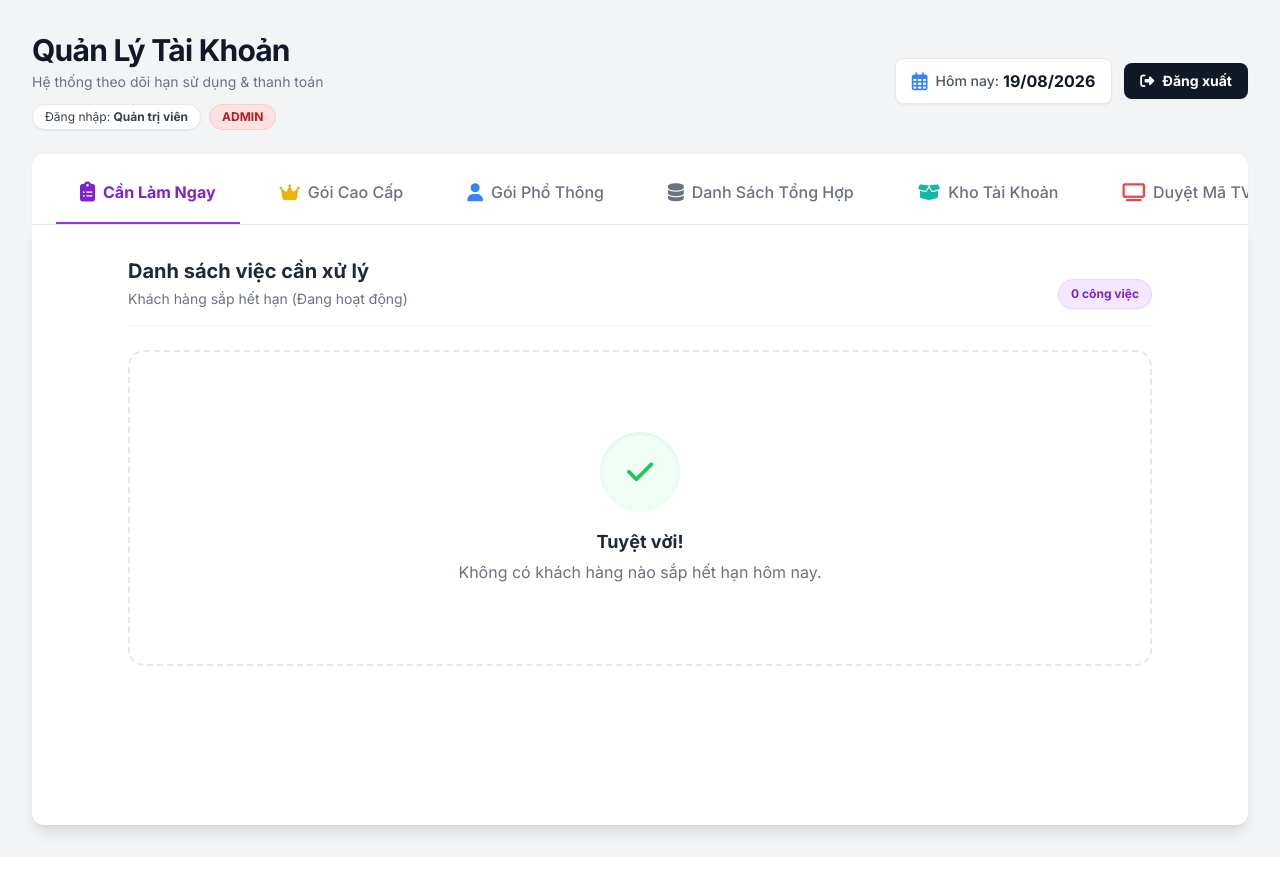
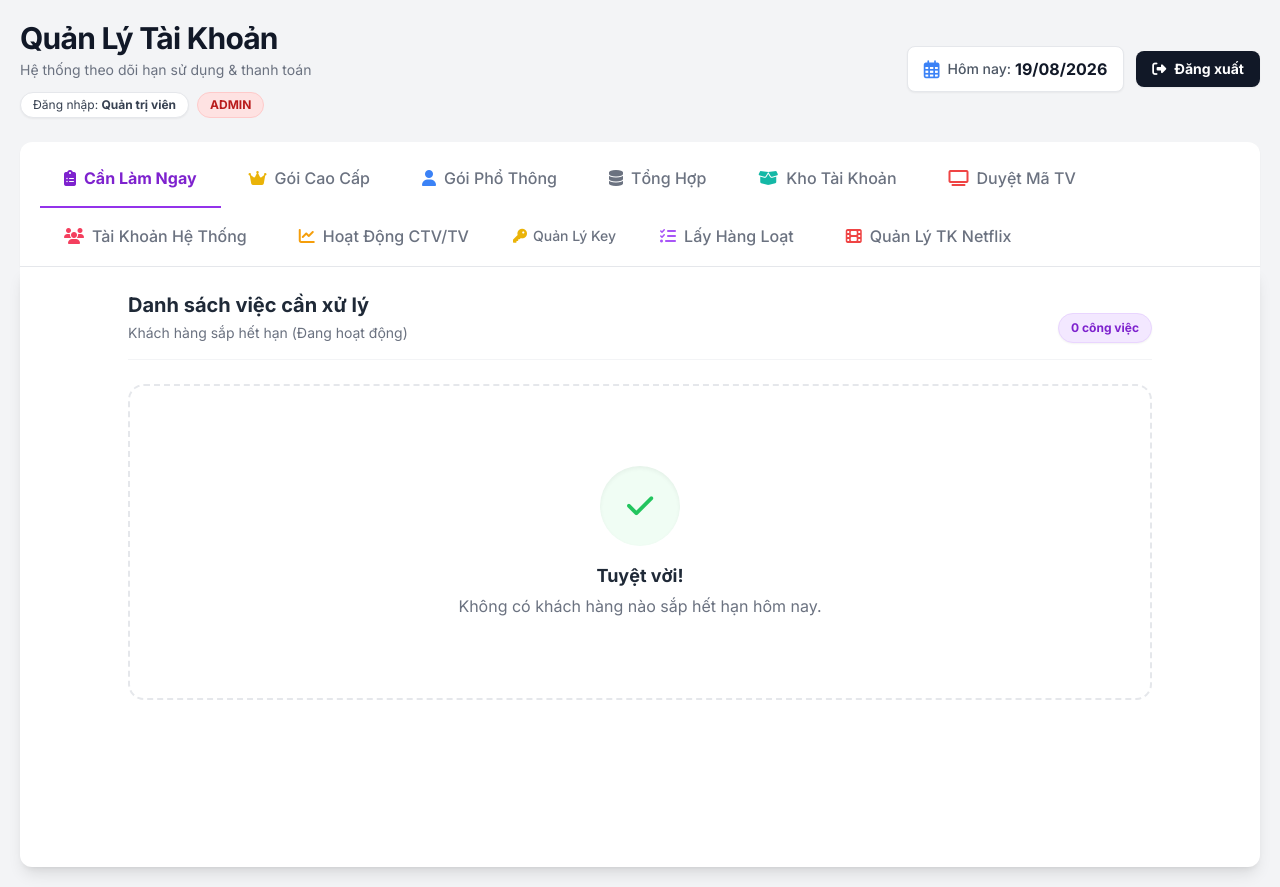
Before and after one commit to 21012077-ship-it/tiemphimdaily, a Flask app: page / in a window 1280 px wide. Before the commit the page ends 845 px from the top, so only its background shows below. Run offline with Flask 3, Linux system fonts and the light colour scheme; a user stored in the database is signed in; data comes from the database, SQL or seed files in the repository; data that the repository does not hold is empty; some libraries are stand-ins or nearby versions.

Commit message:
fix: giao dien full man hinh, tab bar wrap 2 hang khong bi scroll ngang

```diff
--- a/templates/index.html
+++ b/templates/index.html
@@ -15,9 +15,9 @@
         .transition-all { transition-property: all; transition-timing-function: cubic-bezier(0.4, 0, 0.2, 1); transition-duration: 300ms; }
     </style>
 </head>
-<body class="p-4 md:p-8 min-h-screen">
-
-    <div class="max-w-7xl mx-auto">
+<body class="p-3 md:p-5 min-h-screen">
+
+    <div class="w-full max-w-[1600px] mx-auto">
         <div class="flex flex-col md:flex-row justify-between items-start md:items-center mb-6 gap-4">
             <div>
                 <h1 class="text-2xl md:text-3xl font-bold text-gray-900 tracking-tight">Quản Lý Tài Khoản</h1>
@@ -42,58 +42,58 @@
             </div>
         </div>
 
-        <div class="bg-white rounded-t-xl shadow-sm border-b border-gray-200 px-2 md:px-6 pt-2 overflow-x-auto">
-            <div class="flex space-x-4 min-w-max">
-                <div id="btn-todo" onclick="switchTab('view-todo')" class="py-4 px-4 md:px-6 cursor-pointer tab-active border-purple-600 text-purple-700 flex items-center gap-2 rounded-t-lg transition-all">
+        <div class="bg-white rounded-t-xl shadow-sm border-b border-gray-200 px-3 md:px-5 pt-2">
+            <div class="flex flex-wrap gap-x-1 gap-y-0">
+                <div id="btn-todo" onclick="switchTab('view-todo')" class="py-3 px-3 md:px-4 cursor-pointer tab-active border-purple-600 text-purple-700 flex items-center gap-1.5 rounded-t-lg transition-all text-sm">
                     <div class="relative">
-                        <i class="fas fa-clipboard-list text-xl"></i>
+                        <i class="fas fa-clipboard-list text-base"></i>
                         {% if todos|length > 0 %}
-                        <span class="absolute -top-2 -right-2 bg-red-500 text-white text-[10px] font-bold px-1.5 py-0.5 rounded-full animate-bounce shadow-sm ring-2 ring-white">{{ todos|length }}</span>
+                        <span class="absolute -top-2 -right-2 bg-red-500 text-white text-[9px] font-bold px-1.5 py-0.5 rounded-full animate-bounce shadow-sm ring-2 ring-white">{{ todos|length }}</span>
                         {% endif %}
                     </div>
-                    <span>Cần Làm Ngay</span>
-                </div>
-                <div id="btn-premium" onclick="switchTab('view-premium')" class="py-4 px-4 md:px-6 cursor-pointer tab-inactive border-transparent hover:text-gray-800 flex items-center gap-2 rounded-t-lg transition-all">
-                    <i class="fas fa-crown text-yellow-500 text-lg"></i> <span>Gói Cao Cấp</span>
-                </div>
-                <div id="btn-standard" onclick="switchTab('view-standard')" class="py-4 px-4 md:px-6 cursor-pointer tab-inactive border-transparent hover:text-gray-800 flex items-center gap-2 rounded-t-lg transition-all">
-                    <i class="fas fa-user text-blue-500 text-lg"></i> <span>Gói Phổ Thông</span>
+                    <span class="hidden sm:inline">Cần Làm Ngay</span>
+                </div>
+                <div id="btn-premium" onclick="switchTab('view-premium')" class="py-3 px-3 md:px-4 cursor-pointer tab-inactive border-transparent flex items-center gap-1.5 rounded-t-lg transition-all text-sm">
+                    <i class="fas fa-crown text-yellow-500"></i> <span>Gói Cao Cấp</span>
+                </div>
+                <div id="btn-standard" onclick="switchTab('view-standard')" class="py-3 px-3 md:px-4 cursor-pointer tab-inactive border-transparent flex items-center gap-1.5 rounded-t-lg transition-all text-sm">
+                    <i class="fas fa-user text-blue-500"></i> <span>Gói Phổ Thông</span>
                 </div>
                 {% if current_user.role == 'ctv' %}
-                <div id="btn-fetch" onclick="switchTab('view-fetch')" class="py-4 px-4 md:px-6 cursor-pointer tab-inactive border-transparent hover:text-gray-800 flex items-center gap-2 rounded-t-lg transition-all">
-                    <i class="fas fa-tv text-teal-500 text-lg"></i> <span>Lấy Tài Khoản</span>
+                <div id="btn-fetch" onclick="switchTab('view-fetch')" class="py-3 px-3 md:px-4 cursor-pointer tab-inactive border-transparent flex items-center gap-1.5 rounded-t-lg transition-all text-sm">
+                    <i class="fas fa-tv text-teal-500"></i> <span>Lấy Tài Khoản</span>
                 </div>
                 {% endif %}
                 {% if current_user.role == 'admin' %}
-                <div id="btn-master" onclick="switchTab('view-master')" class="py-4 px-4 md:px-6 cursor-pointer tab-inactive border-transparent hover:text-gray-800 flex items-center gap-2 rounded-t-lg transition-all">
-                    <i class="fas fa-database text-gray-500 text-lg"></i> <span>Danh Sách Tổng Hợp</span>
-                </div>
-                <div id="btn-vault" onclick="switchTab('view-vault')" class="py-4 px-4 md:px-6 cursor-pointer tab-inactive border-transparent hover:text-gray-800 flex items-center gap-2 rounded-t-lg transition-all">
-                    <i class="fas fa-box-open text-teal-500 text-lg"></i> <span>Kho Tài Khoản</span>
-                </div>
-                <div id="btn-tvlogin" onclick="switchTab('view-tvlogin')" class="py-4 px-4 md:px-6 cursor-pointer tab-inactive border-transparent hover:text-gray-800 flex items-center gap-2 rounded-t-lg transition-all">
-                    <i class="fas fa-tv text-red-500 text-lg"></i> <span>Duyệt Mã TV</span>
-                </div>
-                <div id="btn-users" onclick="switchTab('view-users')" class="py-4 px-4 md:px-6 cursor-pointer tab-inactive border-transparent hover:text-gray-800 flex items-center gap-2 rounded-t-lg transition-all">
-                    <i class="fas fa-users text-rose-500 text-lg"></i> <span>Tài Khoản Hệ Thống</span>
-                </div>
-                <div id="btn-activity" onclick="switchTab('view-activity')" class="py-4 px-4 md:px-6 cursor-pointer tab-inactive border-transparent hover:text-gray-800 flex items-center gap-2 rounded-t-lg transition-all">
-                    <i class="fas fa-chart-line text-amber-500 text-lg"></i> <span>Hoạt Động CTV/TV</span>
-                </div>
-                <a href="/admin/keys" class="py-4 px-4 md:px-6 cursor-pointer tab-inactive border-transparent hover:text-gray-800 flex items-center gap-2 rounded-t-lg transition-all text-gray-500 hover:text-yellow-600 no-underline">
-                    <i class="fas fa-key text-yellow-500 text-lg"></i> <span>Quản Lý Key</span>
+                <div id="btn-master" onclick="switchTab('view-master')" class="py-3 px-3 md:px-4 cursor-pointer tab-inactive border-transparent flex items-center gap-1.5 rounded-t-lg transition-all text-sm">
+                    <i class="fas fa-database text-gray-500"></i> <span>Tổng Hợp</span>
+                </div>
+                <div id="btn-vault" onclick="switchTab('view-vault')" class="py-3 px-3 md:px-4 cursor-pointer tab-inactive border-transparent flex items-center gap-1.5 rounded-t-lg transition-all text-sm">
+                    <i class="fas fa-box-open text-teal-500"></i> <span>Kho Tài Khoản</span>
+                </div>
+                <div id="btn-tvlogin" onclick="switchTab('view-tvlogin')" class="py-3 px-3 md:px-4 cursor-pointer tab-inactive border-transparent flex items-center gap-1.5 rounded-t-lg transition-all text-sm">
+                    <i class="fas fa-tv text-red-500"></i> <span>Duyệt Mã TV</span>
+                </div>
+                <div id="btn-users" onclick="switchTab('view-users')" class="py-3 px-3 md:px-4 cursor-pointer tab-inactive border-transparent flex items-center gap-1.5 rounded-t-lg transition-all text-sm">
+                    <i class="fas fa-users text-rose-500"></i> <span>Tài Khoản Hệ Thống</span>
+                </div>
+                <div id="btn-activity" onclick="switchTab('view-activity')" class="py-3 px-3 md:px-4 cursor-pointer tab-inactive border-transparent flex items-center gap-1.5 rounded-t-lg transition-all text-sm">
+                    <i class="fas fa-chart-line text-amber-500"></i> <span>Hoạt Động CTV/TV</span>
+                </div>
+                <a href="/admin/keys" class="py-3 px-3 md:px-4 cursor-pointer tab-inactive border-transparent flex items-center gap-1.5 rounded-t-lg transition-all text-sm text-gray-500 hover:text-yellow-600 no-underline">
+                    <i class="fas fa-key text-yellow-500"></i> <span>Quản Lý Key</span>
                 </a>
-                <div id="btn-batch" onclick="switchTab('view-batch')" class="py-4 px-4 md:px-6 cursor-pointer tab-inactive border-transparent hover:text-gray-800 flex items-center gap-2 rounded-t-lg transition-all">
-                    <i class="fas fa-list-check text-purple-500 text-lg"></i> <span>Lấy Hàng Loạt</span>
-                </div>
-                <div id="btn-netflix" onclick="switchTab('view-netflix')" class="py-4 px-4 md:px-6 cursor-pointer tab-inactive border-transparent hover:text-gray-800 flex items-center gap-2 rounded-t-lg transition-all">
-                    <i class="fas fa-film text-red-500 text-lg"></i> <span>Quản Lý TK Netflix</span>
+                <div id="btn-batch" onclick="switchTab('view-batch')" class="py-3 px-3 md:px-4 cursor-pointer tab-inactive border-transparent flex items-center gap-1.5 rounded-t-lg transition-all text-sm">
+                    <i class="fas fa-list-check text-purple-500"></i> <span>Lấy Hàng Loạt</span>
+                </div>
+                <div id="btn-netflix" onclick="switchTab('view-netflix')" class="py-3 px-3 md:px-4 cursor-pointer tab-inactive border-transparent flex items-center gap-1.5 rounded-t-lg transition-all text-sm">
+                    <i class="fas fa-film text-red-500"></i> <span>Quản Lý TK Netflix</span>
                 </div>
                 {% endif %}
             </div>
         </div>
 
-        <div class="bg-white rounded-b-xl shadow-lg min-h-[600px] p-4 md:p-8 bg-gray-50/30">
+        <div class="bg-white rounded-b-xl shadow-lg min-h-[600px] p-4 md:p-6 bg-gray-50/30">
             {% with messages = get_flashed_messages(with_categories=true) %}
                 {% if messages %}
                     <div class="mb-6 space-y-2">
```
